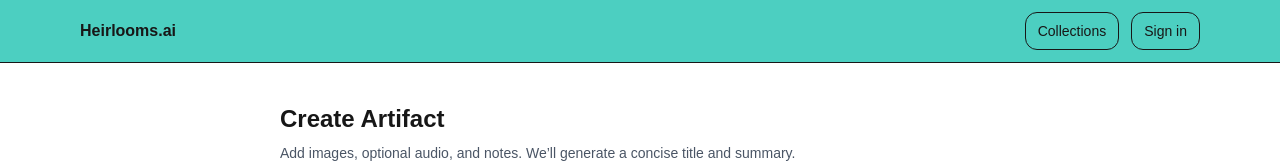
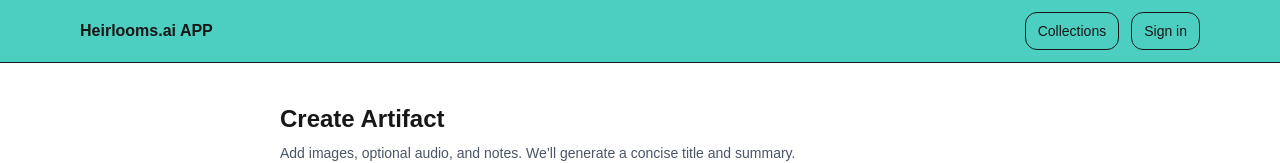
Before and after one commit to phlojo/heirlooms-mvp, a Next.js app: page /artifacts/new in a window 1280 px wide. Shown: the top 163 px of the page. Built offline with nearby package versions, Linux system fonts and the light colour scheme; no server answers.

Commit message:
testing Mac commit

```diff
--- a/src/components/Header.tsx
+++ b/src/components/Header.tsx
@@ -7,7 +7,7 @@ export default function Header() {
     <header className="sticky top-0 z-30 w-full border-b bg-teal-500/70 backdrop-blur">
       <div className="mx-auto flex max-w-6xl items-center justify-between px-4 py-3">
         <Link href="/" className="text-base font-semibold">
-          Heirlooms.ai
+          Heirlooms.ai APP
         </Link>
         <nav className="flex items-center gap-3">
           <Link
```
